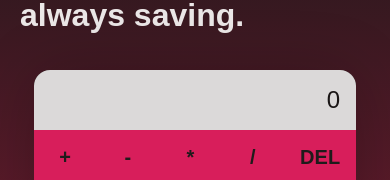
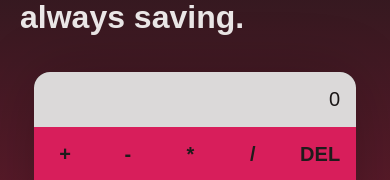
Before and after one commit to EagleDuarte/CalculatorReactJS, a React (Create React App) app: page / in a window 390 px wide. Shown: the part 166-346 px from the top of the page. Built offline with nearby package versions, Linux system fonts and the light colour scheme.

Commit message:
responsive

```diff
--- a/src/index.css
+++ b/src/index.css
@@ -115,6 +115,7 @@
   color: #e4e1e1;
 }
 
+/* Media queries for responsive design */
 @media only screen and (max-width: 600px) {
   .calculator {
     max-inline-size: 90%;
@@ -129,4 +130,8 @@
     flex: 1 1 50%;
     max-inline-size: 50%;
   }
+
+  .display {
+    font-size: 20px;
   }
+}
```
Lines whose indentation alone changed are shown as unchanged.
